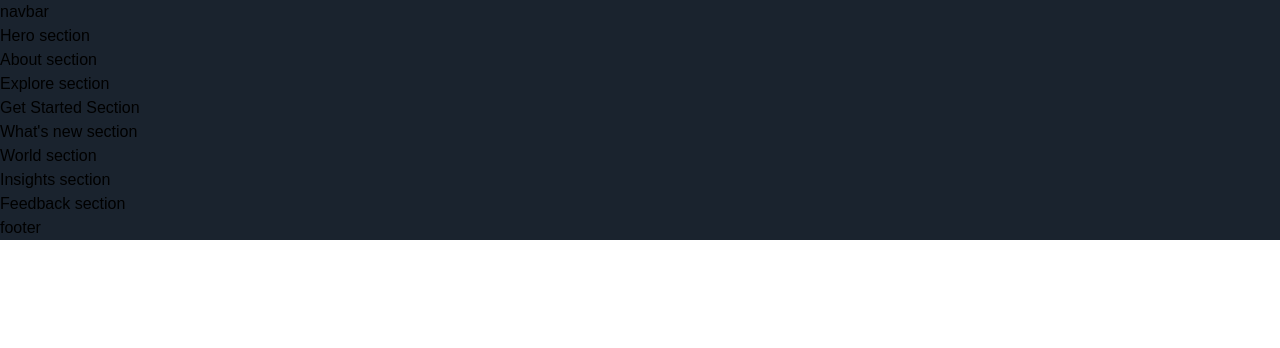
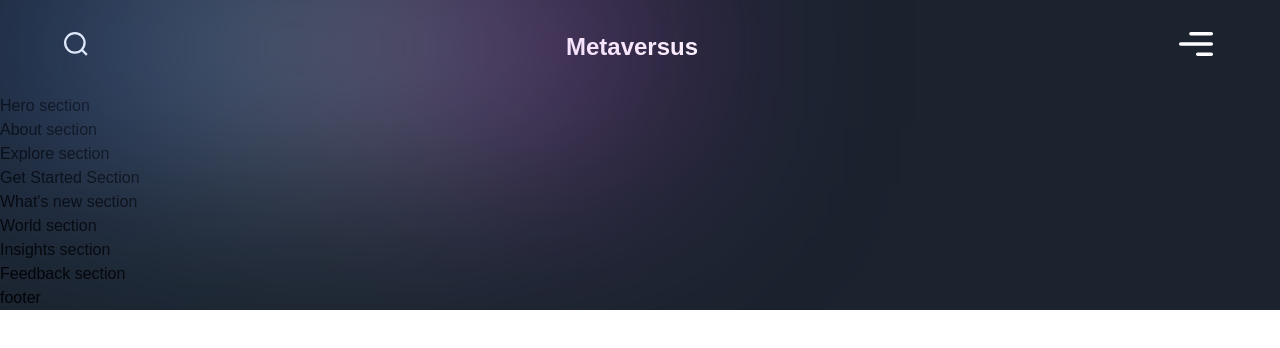
Before and after one commit to SmaelNicolas/metaverse_landing, a Next.js app: page / in a window 1280 px wide. Shown: the top 348 px of the page. Built offline with nearby package versions, Linux system fonts and the light colour scheme; a web font is replaced by a local one.

Commit message:
navbar styles

```diff
--- a/components/Navbar.jsx
+++ b/components/Navbar.jsx
@@ -1,9 +1,36 @@
-'use client';
+"use client";
+
+/* eslint-disable no-tabs */
+
+import { motion } from "framer-motion";
+import styles from "../styles";
+import { navVariants } from "../utils/motion";
 
 const Navbar = () => (
-  <nav>
-    navbar
-  </nav>
+	<motion.nav
+		variants={navVariants}
+		initial="hidden"
+		whileInView="show"
+		className={`${styles.xPaddings} py-8 relative`}>
+		<div className="absolute w-[50%] inset-0 gradient-01" />
+		<div
+			className={`${styles.innerWidth} mx-auto flex justify-between gap-8`}>
+			<img
+				className="w-[24px] h-[24px] object-contain"
+				src="/search.svg"
+				alt="search"
+			/>
+			<h2 className="font-extrabold text-[24px] leading-[30px] text-white">
+				Metaversus
+			</h2>
+
+			<img
+				src="/menu.svg"
+				alt="menu"
+				className="w-[40px] h-[24px] object-contain"
+			/>
+		</div>
+	</motion.nav>
 );
 
 export default Navbar;
```
